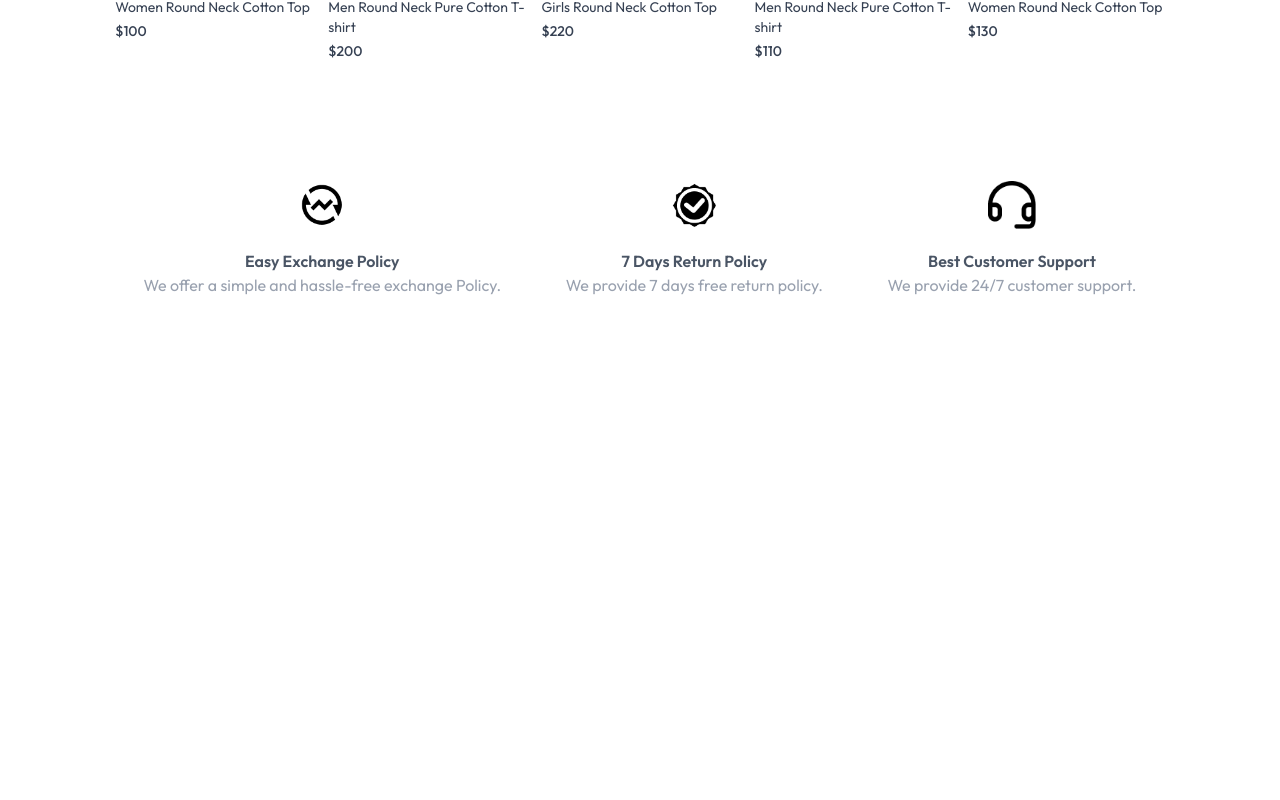
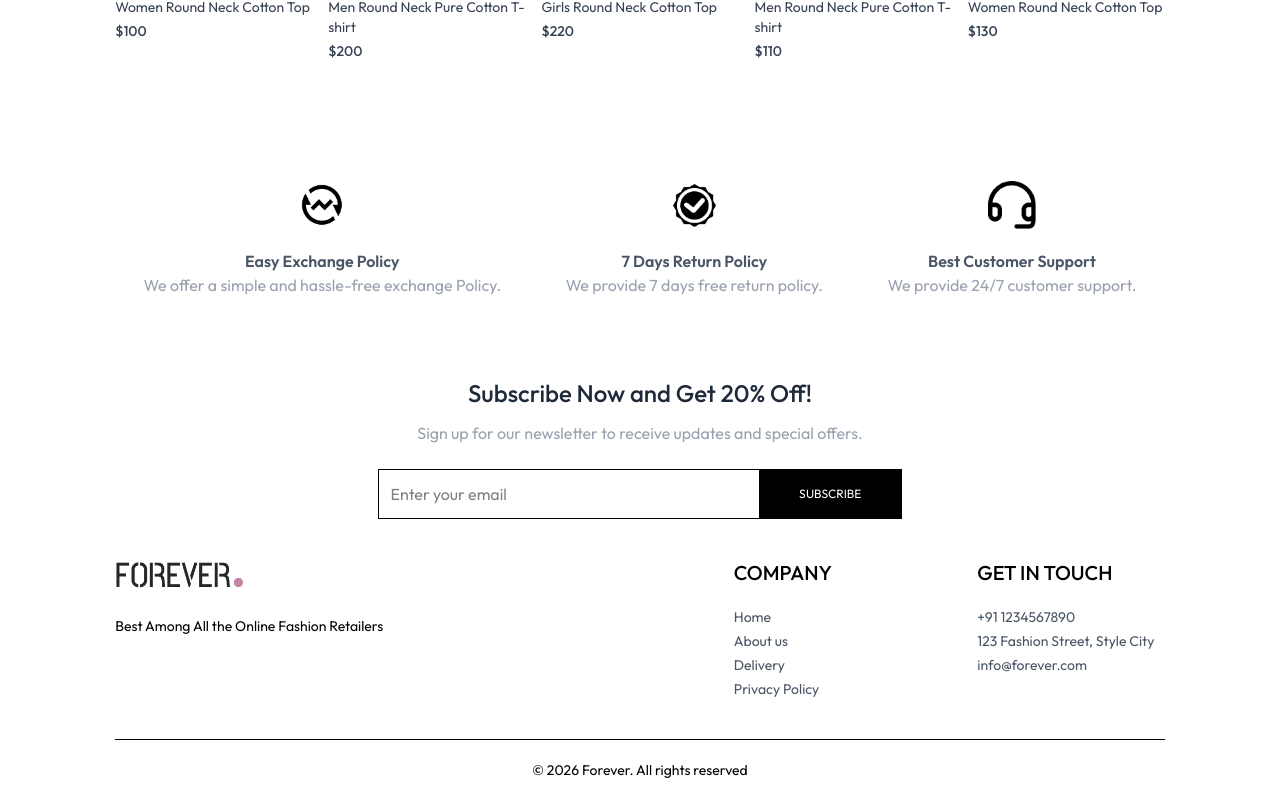
Before and after one commit to siddharthg-7/E-Commerce-Website, a React (Vite) app in the folder frontend/: page / in a window 1280 px wide. Shown: the part 1712-2512 px from the top of the page. Before the commit the page ends 2089 px from the top, so only its background shows below. Built offline with nearby package versions, Linux system fonts and the light colour scheme.

Commit message:
feat: add Footer and NewsLetterBox components, update Home and App to include them

```diff
--- a/frontend/src/App.jsx
+++ b/frontend/src/App.jsx
@@ -11,6 +11,7 @@
 import PlaceOrder from './pages/Placeorder'
 import Orders from './pages/Orders'
 import Navbar from './components/Navbar'
+import Footer from './components/Footer'
 
 const App = () => {
   return (
@@ -29,6 +30,7 @@
         <Route path='/PlaceOrder' element={<PlaceOrder />} />
         <Route path='/Orders' element={<Orders />} />
       </Routes>
+      <Footer/>
 
     </div>
   )
--- /dev/null
+++ b/frontend/src/components/Footer.jsx
@@ -0,0 +1,39 @@
+import React from 'react'
+import { assets } from '../assets/assets'
+
+const Footer = () => {
+  return (
+    <div>
+        <div className='flex flex-col sm:grid grid-cols-[3fr_1fr_1fr] gap-14 my-10 mt-10 text-sm'>
+            <div>
+                <img src={assets.logo} className='w-32 mb-5' alt=''/>
+                <p>Best Among All the Online Fashion Retailers</p>
+            </div>
+          <div>
+            <p className='text-xl font-medium mb-5'>COMPANY</p>
+            <ul className='flex flex-col gap-1 text-gray-600'>
+              <li>Home</li>
+              <li>About us</li>
+              <li>Delivery</li>
+              <li>Privacy Policy</li>
+            </ul>
+          </div>
+          <div>
+            <p className='text-xl font-medium mb-5'>GET IN TOUCH</p>
+            <ul className='flex flex-col gap-1 text-gray-600'>
+               <li>+91 1234567890</li>
+              <li>123 Fashion Street, Style City</li>
+              <li>info@forever.com</li>
+            </ul>
+          </div>
+
+        </div>
+        <div>
+            <hr/>
+            <p className='text-center text-sm py-5'>© 2026 Forever. All rights reserved</p>
+        </div>
+    </div>
+  )
+}
+
+export default Footer
--- /dev/null
+++ b/frontend/src/components/NewsLetterBox.jsx
@@ -0,0 +1,19 @@
+import React from 'react'
+
+const NewsLetterBox = () => {
+    const onSubmitHandler = (event) => {
+        event.preventDefault();
+    }
+  return (
+    <div className='text-center '>
+        <p className='text-2xl font-medium text-gray-800'>Subscribe Now and Get 20% Off!</p>
+        <p className='text-gray-400 mt-3'>Sign up for our newsletter to receive updates and special offers.</p>
+        <form className='w-full sm:w-1/2 flex items-center gap-3 mx-auto my-6 border pl-3' onSubmit={onSubmitHandler}>
+            <input className='w-full sm:flex-1 outline-white' type='email' placeholder='Enter your email' required/>
+            <button className='bg-black text-white text-xs px-10 py-4' type='submit'>SUBSCRIBE</button>
+        </form>
+       </div>
+  )
+}
+
+export default NewsLetterBox
--- a/frontend/src/pages/Collection.jsx
+++ b/frontend/src/pages/Collection.jsx
@@ -1,8 +1,10 @@
-import React from 'react'
+import React, { useContext } from 'react'
+import { ShopContext } from '../context/ShopContext'
 
 const Collection = () => {
+  const {products} = useContext(ShopContext);
   return (
-    <div>Collection</div>
+    <div className='flex flex-col sm:flex-row gap-1 sm:gap-10 pt-10 border-t'></div>
   )
 }
 
--- a/frontend/src/pages/Home.jsx
+++ b/frontend/src/pages/Home.jsx
@@ -3,6 +3,7 @@
 import LatestCollection from '../components/LatestCollection'
 import BestSeller from '../components/BestSeller'
 import OurPolicy from '../components/OurPolicy'
+import NewsLetterBox from '../components/NewsLetterBox'
 
 const Home = () => {
   return (
@@ -11,6 +12,7 @@
       <LatestCollection/>
       <BestSeller/>
       <OurPolicy/>
+      <NewsLetterBox/>
     </div>
   )
 }
```
